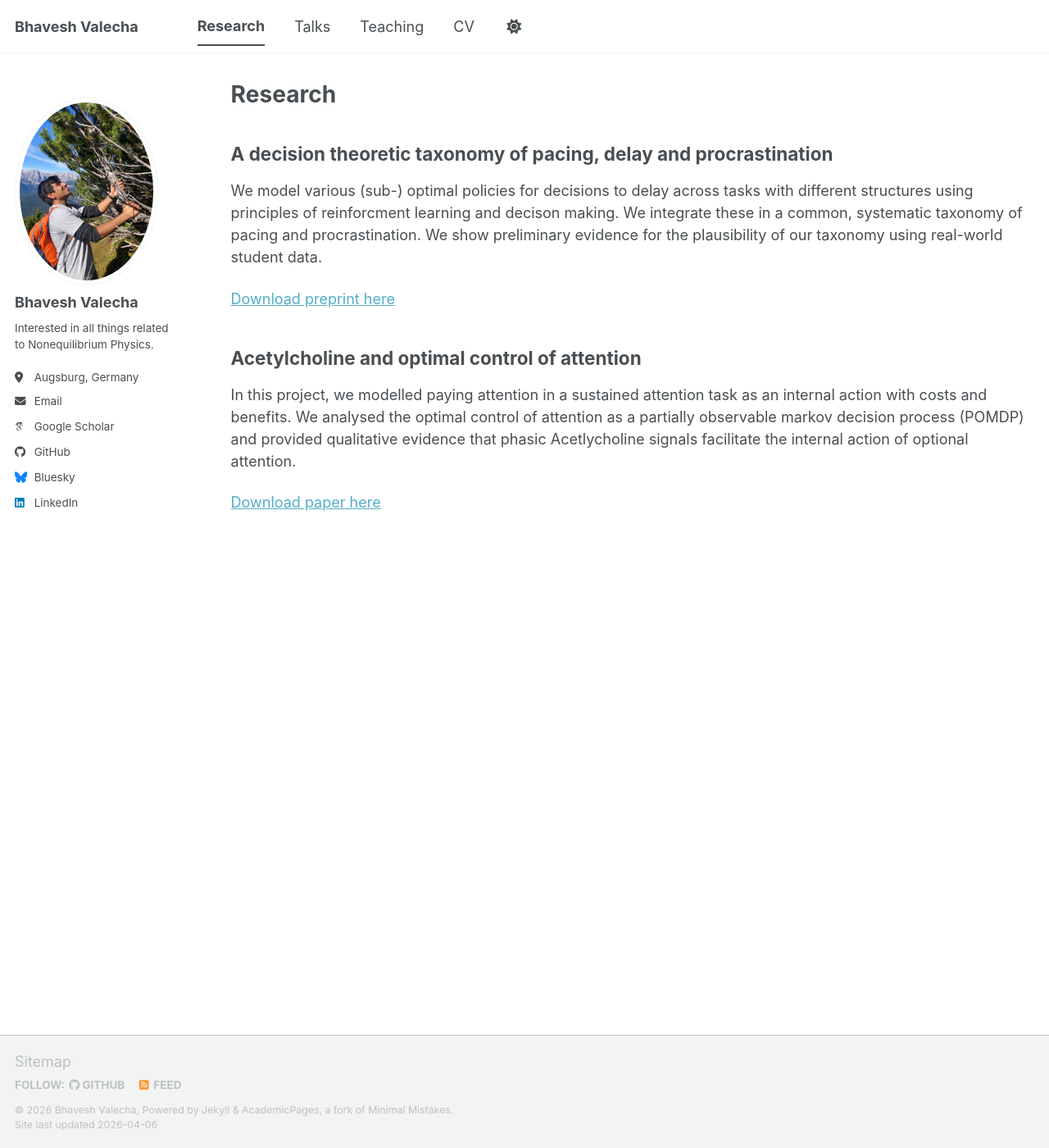
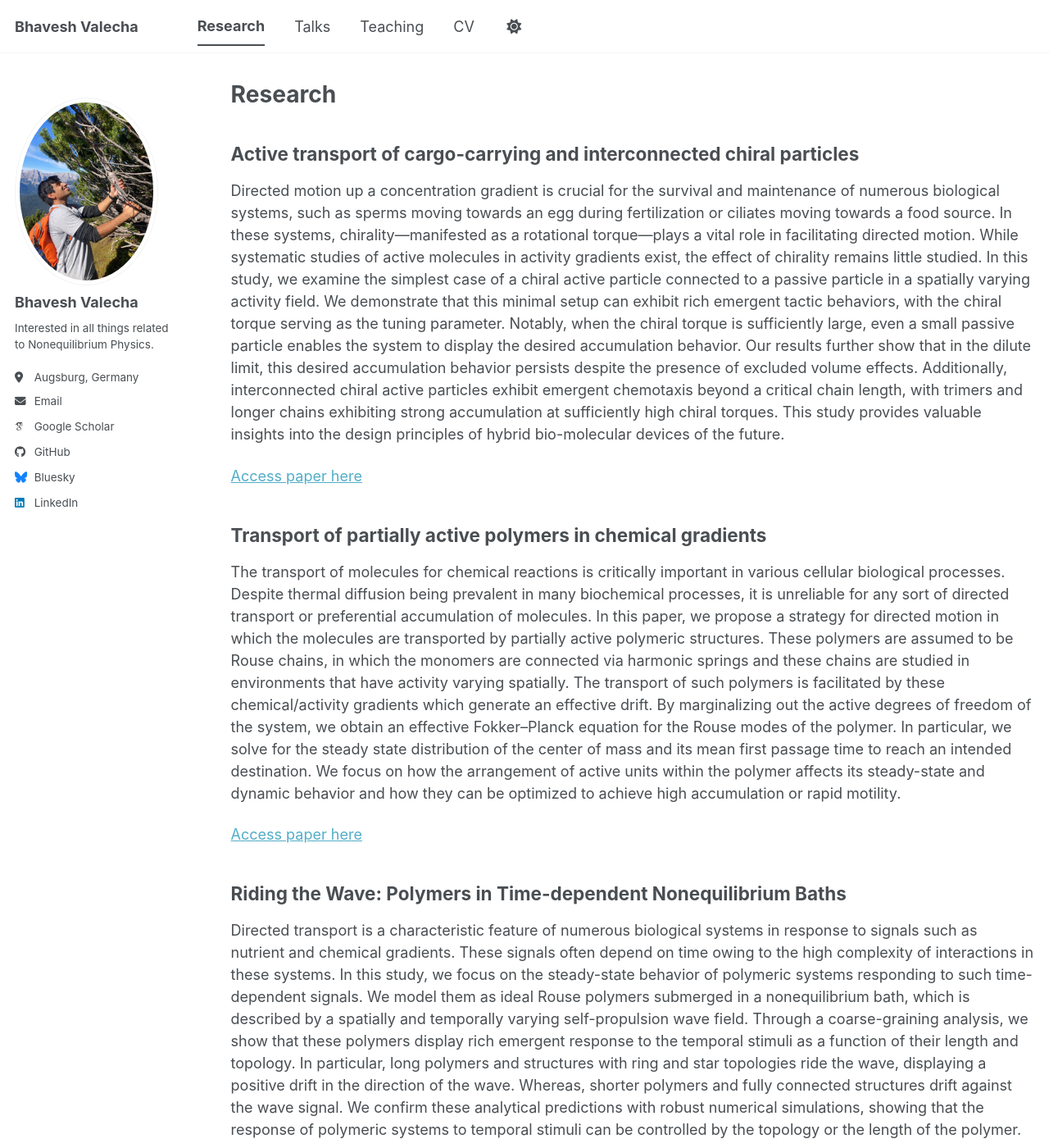
Before and after one commit to bhavesh-valecha/bhavesh-valecha.github.io, a Jekyll site: the page built from _pages/research.md, in a window 1280 px wide and 1400 px high. Shown: the whole window at 82% size. Built offline with Jekyll 4.4.1, drawn with Linux system fonts in a browser that asks for light colours; some web fonts are replaced; a script bundle is joined from its source files by our own code; library files that are not in the unit come from our copies.

Commit message:
Revise research topics and descriptions
Updated research topics and descriptions in the research page, including new studies on chiral particles, partially active polymers, and their behaviors in chemical gradients.

```diff
--- a/_pages/research.md
+++ b/_pages/research.md
@@ -5,14 +5,20 @@ permalink: /research/
 author_profile: true
 ---
 
-## A decision theoretic taxonomy of pacing, delay and procrastination
+## Active transport of cargo-carrying and interconnected chiral particles
 
-We model various (sub-) optimal policies for decisions to delay across tasks with different structures using principles of reinforcment learning and decison making. We integrate these in a common, systematic taxonomy of pacing and procrastination. We show preliminary evidence for the plausibility of our taxonomy using real-world student data.
+Directed motion up a concentration gradient is crucial for the survival and maintenance of numerous biological systems, such as sperms moving towards an egg during fertilization or ciliates moving towards a food source. In these systems, chirality—manifested as a rotational torque—plays a vital role in facilitating directed motion. While systematic studies of active molecules in activity gradients exist, the effect of chirality remains little studied. In this study, we examine the simplest case of a chiral active particle connected to a passive particle in a spatially varying activity field. We demonstrate that this minimal setup can exhibit rich emergent tactic behaviors, with the chiral torque serving as the tuning parameter. Notably, when the chiral torque is sufficiently large, even a small passive particle enables the system to display the desired accumulation behavior. Our results further show that in the dilute limit, this desired accumulation behavior persists despite the presence of excluded volume effects. Additionally, interconnected chiral active particles exhibit emergent chemotaxis beyond a critical chain length, with trimers and longer chains exhibiting strong accumulation at sufficiently high chiral torques. This study provides valuable insights into the design principles of hybrid bio-molecular devices of the future.
 
-[Download preprint here](https://doi.org/10.31234/osf.io/jd4ar)
+[Access paper here](https://pubs.rsc.org/en/content/articlelanding/2025/sm/d5sm00170f/unauth)
 
-## Acetylcholine and optimal control of attention
+## Transport of partially active polymers in chemical gradients
 
-In this project, we modelled paying attention in a sustained attention task as an internal action with costs and benefits. We analysed the optimal control of attention as a partially observable markov decision process (POMDP) and provided qualitative evidence that phasic Acetlycholine signals facilitate the internal action of optional attention.
+The transport of molecules for chemical reactions is critically important in various cellular biological processes. Despite thermal diffusion being prevalent in many biochemical processes, it is unreliable for any sort of directed transport or preferential accumulation of molecules. In this paper, we propose a strategy for directed motion in which the molecules are transported by partially active polymeric structures. These polymers are assumed to be Rouse chains, in which the monomers are connected via harmonic springs and these chains are studied in environments that have activity varying spatially. The transport of such polymers is facilitated by these chemical/activity gradients which generate an effective drift. By marginalizing out the active degrees of freedom of the system, we obtain an effective Fokker–Planck equation for the Rouse modes of the polymer. In particular, we solve for the steady state distribution of the center of mass and its mean first passage time to reach an intended destination. We focus on how the arrangement of active units within the polymer affects its steady-state and dynamic behavior and how they can be optimized to achieve high accumulation or rapid motility.
 
-[Download paper here](https://doi.org/10.1371/journal.pcbi.1010642)
+[Access paper here](https://pubs.rsc.org/en/content/articlehtml/2025/sm/d4sm01357c)
+
+## Riding the Wave: Polymers in Time-dependent Nonequilibrium Baths
+
+Directed transport is a characteristic feature of numerous biological systems in response to signals such as nutrient and chemical gradients. These signals often depend on time owing to the high complexity of interactions in these systems. In this study, we focus on the steady-state behavior of polymeric systems responding to such time-dependent signals. We model them as ideal Rouse polymers submerged in a nonequilibrium bath, which is described by a spatially and temporally varying self-propulsion wave field. Through a coarse-graining analysis, we show that these polymers display rich emergent response to the temporal stimuli as a function of their length and topology. In particular, long polymers and structures with ring and star topologies ride the wave, displaying a positive drift in the direction of the wave. Whereas, shorter polymers and fully connected structures drift against the wave signal. We confirm these analytical predictions with robust numerical simulations, showing that the response of polymeric systems to temporal stimuli can be controlled by the topology or the length of the polymer.
+
+[Access preprint here](https://arxiv.org/abs/2603.02777)
```
